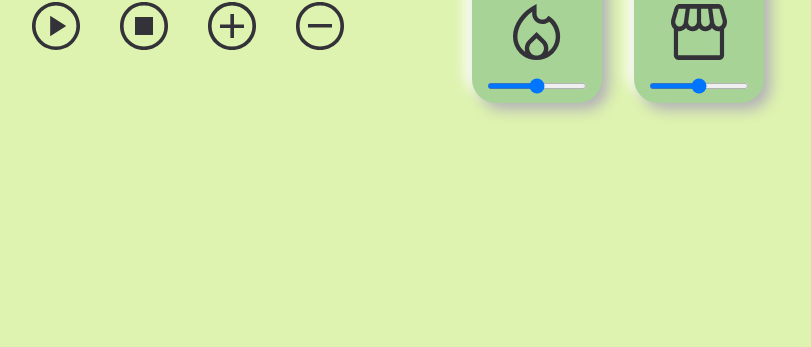
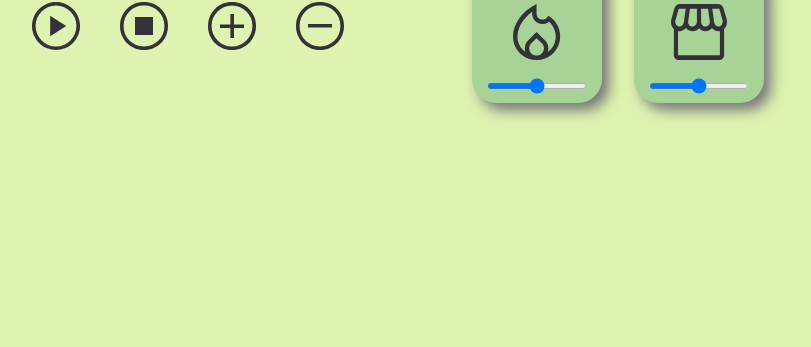
Before and after one commit to Navigam1108/Prod_Hackout, a plain HTML site: page index.html in a window 1280 px wide. Shown: the part 453-800 px from the top of the page, without its empty margins (306-1117 px from the left). Drawn offline with Linux system fonts and the light colour scheme.

Commit message:
bg shadows in card buttons

```diff
--- a/styles.css
+++ b/styles.css
@@ -15,8 +15,8 @@
 	--bg-primary-color: #DEF3AF;
 	--bg-secondary-color: #A7D397;
 	--button-active-color: #29292e;
-	--cs-primary: #b3b3b7;
-	--cs-secondary: #ffffff;
+	--cs-primary: #737379;
+	--cs-secondary: #DEF3AF;
 }
 
 *::selection {
```
